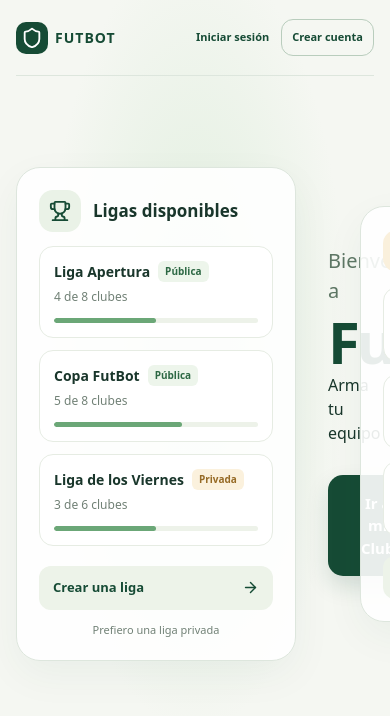
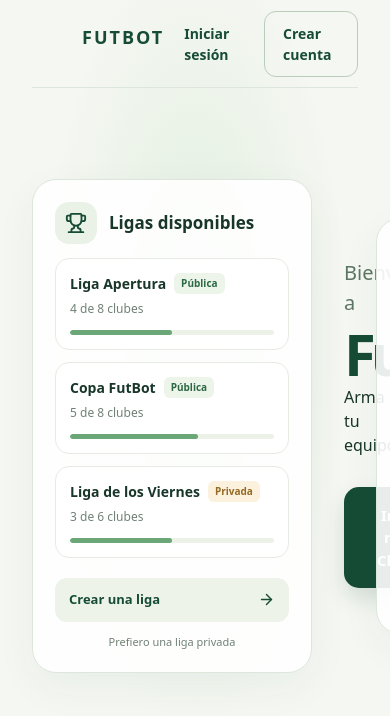
Before and after one commit to grupo-i-s-s/FutBot-I.S.S, a React (Vite) app in the folder frontend/: page /home in a window 390 px wide. Shown: the top 716 px of the page. Built offline with nearby package versions, Linux system fonts and the light colour scheme; no server answers.

Commit message:
Mejoras al front

```diff
--- a/frontend/src/features/home-page/homePage.css
+++ b/frontend/src/features/home-page/homePage.css
@@ -45,7 +45,6 @@
 
 .home-brand {
     display: flex;
-    align-items: center;
     gap: 10px;
     color: var(--home-green);
     font-size: 18px;
@@ -59,8 +58,8 @@
     display: grid;
     place-items: center;
     color: white;
-    background: var(--home-green);
     border-radius: 12px;
+    background: transparent;
 }
 
 .home-nav-links {
@@ -419,68 +418,14 @@
         padding-bottom: 30px;
     }
 }
-
-/* Celular */
-
-@media (max-width: 640px) {
-    .futbot-home {
-        padding: 0 16px;
-    }
-
-    .home-nav {
-        min-height: 76px;
-        gap: 12px;
-    }
-
-    .home-brand {
-        gap: 7px;
-        font-size: 14px;
-        letter-spacing: 1px;
-    }
-
-    .home-brand-icon {
-        width: 32px;
-        height: 32px;
-        border-radius: 10px;
-    }
-
-    .home-nav-links {
-        gap: 12px;
-        font-size: 11px;
-    }
-
-    .home-register {
-        padding: 9px 10px;
-    }
-
-    .home-grid {
-        grid-template-columns: minmax(0, 1fr);
-        grid-template-areas:
-            "bienvenida"
-            "ligas"
-            "amistosos";
-        padding-top: 24px;
-    }
-
-    .home-title {
-        letter-spacing: -3px;
-    }
-
-    .home-footer {
-        flex-direction: column;
-        justify-content: center;
-        gap: 6px;
-        padding: 18px 0;
-        text-align: center;
-    }
+.home-brand-text {
+    display: flex;
+    flex-direction: column;
 }
 
-@media (prefers-reduced-motion: reduce) {
-    .futbot-home a {
-        transition: none;
-    }
-
-    .home-primary-button:hover {
-        transform: none;
-    }
+.home-brand-club {
+    font-size: 12px;
+    font-weight: 500;
+    letter-spacing: 0;
+    color: var(--home-muted);
 }
--- a/frontend/src/features/home-page/homePage.jsx
+++ b/frontend/src/features/home-page/homePage.jsx
@@ -4,17 +4,39 @@ import AvaiableLeagues from './components/AvaiableLeagues'
 import './homePage.css'
 import AvaiableFriendlyMatches from './components/AvaiableFriendlyMatches'
 import WelcomePannel from './components/WelcomePannel'
+import { useEffect, useState } from 'react'
+import { getMyClub } from '../my-club/api'
+import ClubAvatar from '../my-club/components/ClubAvatar'
 
 export default function HomePage(){
+
+    const [club, setClub] = useState(null)
+
+    useEffect(() => {
+        const controller = new AbortController()
+
+        getMyClub({ signal: controller.signal })
+            .then((data) => {
+                if (!controller.signal.aborted) setClub(data)
+            })
+            .catch(() => {
+                // Si no se pudo cargar, el avatar queda vacío.
+            })
+
+        return () => controller.abort()
+    }, [])
 
     return(
         <div className='futbot-home'>
             <header className="home-nav">
                 <Link to="/home" className="home-brand" aria-label="FutBot, inicio">
-                    <span className="home-brand-icon">
-                        <Shield size={22} aria-hidden="true" />
-                    </span>
-                    FUTBOT
+                        <span className="home-brand-icon">
+                            {club && ( <ClubAvatar avatar={club.avatar} size="md"/>)}
+                        </span>
+                    <div className="home-brand-text">
+                        <span>FUTBOT</span>
+                        {club && (<span className="home-brand-club">{club.name}</span>)}
+                    </div>
                 </Link>
 
                 <nav className="home-nav-links" aria-label="Cuenta">
--- a/frontend/src/features/my-club/MyClubPage.jsx
+++ b/frontend/src/features/my-club/MyClubPage.jsx
@@ -96,7 +96,7 @@ const [saveError, setSaveError] = useState('')
 
                 <aside
                     aria-label="Ligas inscriptas"
-                    className="mt-6 xl:absolute xl:top-0 xl:mt-0 xl:left-[-280px]"
+                    className="mt-6 xl:absolute xl:top-0 xl:mt-0 xl:left-[-280px] xl:w-64"
                 >
                     <LeagueList leagues={leagues} />
                 </aside>
```
